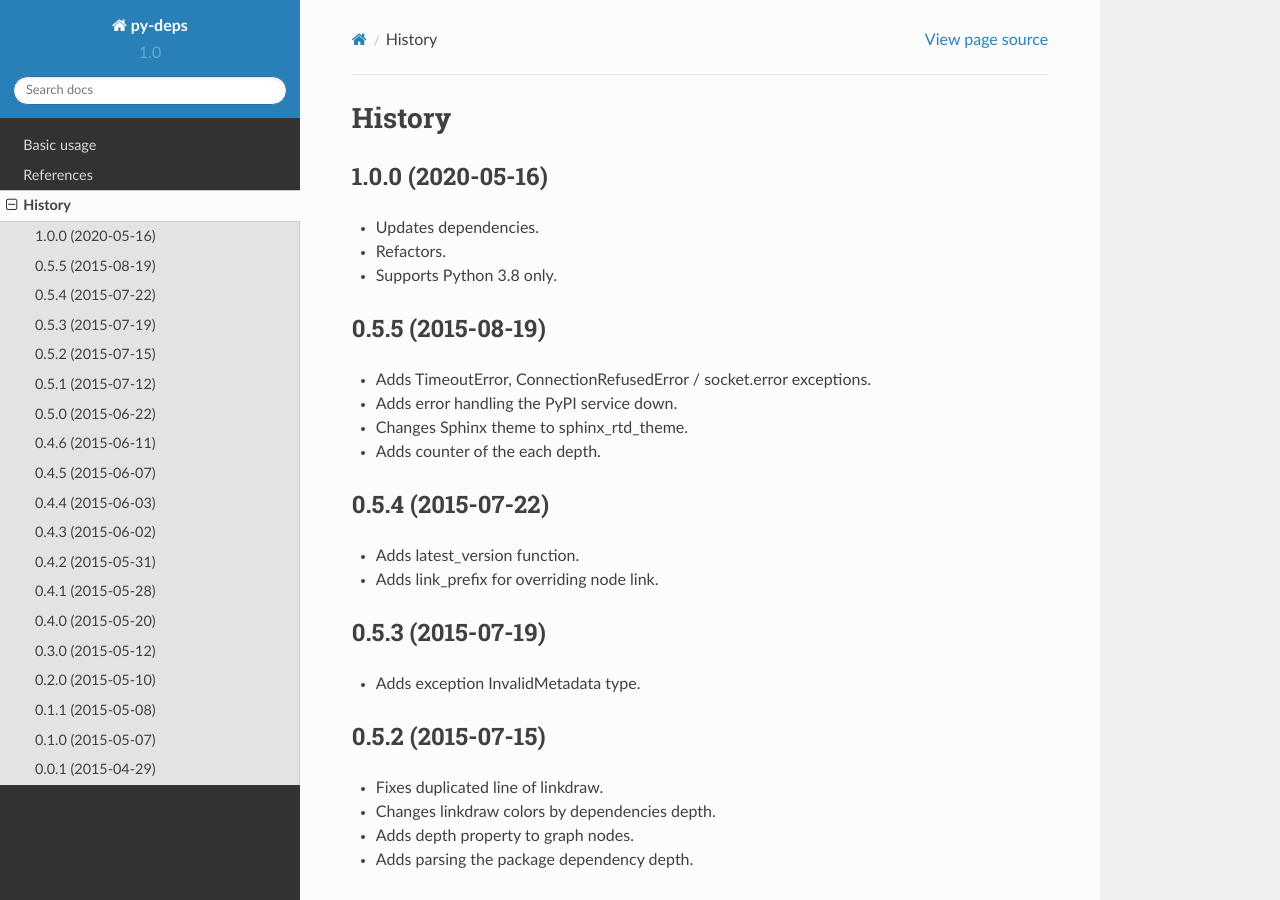
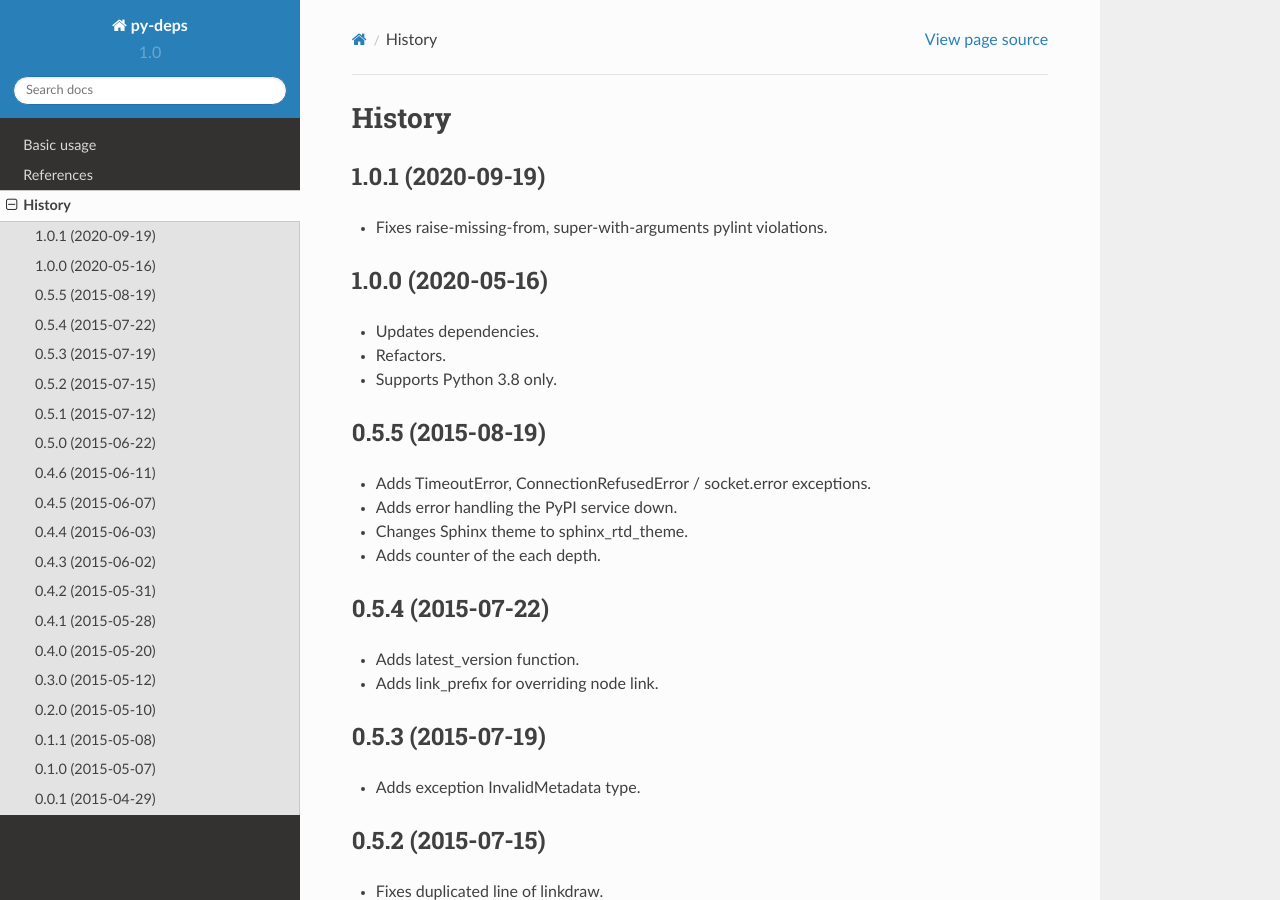
Before and after one commit to mkouhei/py-deps, a Sphinx documentation site: the page built from docs/source/HISTORY.rst, in a window 1280 px wide and 900 px high. Built offline with Sphinx 7.4.7 and the Read the Docs theme 2.0.0, drawn with Linux system fonts in a browser that asks for light colours.

Commit message:
Bumps patch version.
Signed-off-by: Kouhei Maeda <mkouhei@palmtb.net>

```diff
--- a/docs/source/HISTORY.rst
+++ b/docs/source/HISTORY.rst
@@ -1,5 +1,10 @@
 History
 =======
+
+1.0.1 (2020-09-19)
+------------------
+
+* Fixes raise-missing-from, super-with-arguments pylint violations.
 
 1.0.0 (2020-05-16)
 ------------------
--- a/docs/source/conf.py
+++ b/docs/source/conf.py
@@ -57,7 +57,7 @@ copyright = '2015-2020, Kouhei Maeda <mkouhei@palmtb.net>'
 # The short X.Y version.
 version = '1.0'
 # The full version, including alpha/beta/rc tags.
-release = '1.0.0'
+release = '1.0.1'
 
 # The language for content autogenerated by Sphinx. Refer to documentation
 # for a list of supported languages.
--- a/setup.py
+++ b/setup.py
@@ -79,7 +79,7 @@ if os.environ.get('READTHEDOCS', None):
     extras_require['reST'].append('recommonmark')
 
 setup(name='py-deps',
-      version='1.0.0',
+      version='1.0.1',
       description='parsing the Python deps and generating graph data',
       long_description=long_description,
       long_description_content_type='text/x-rst',
```
